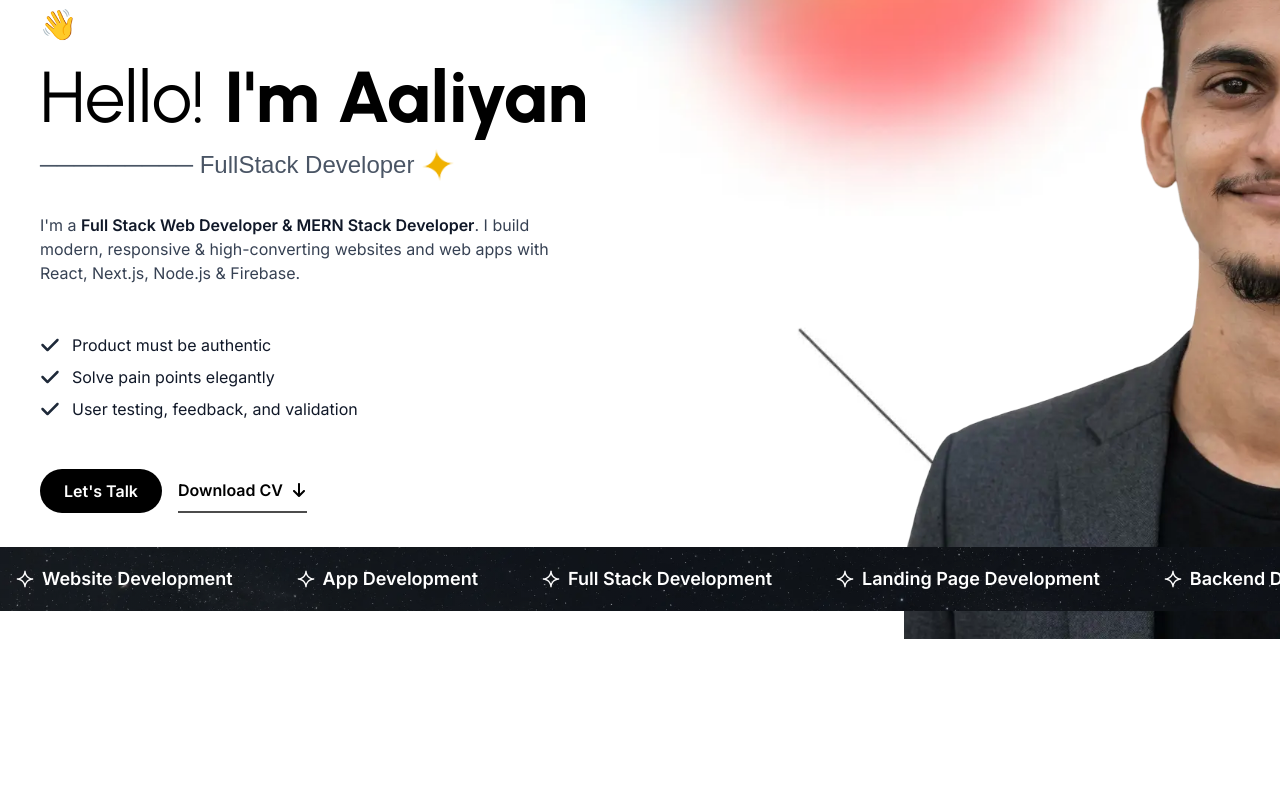
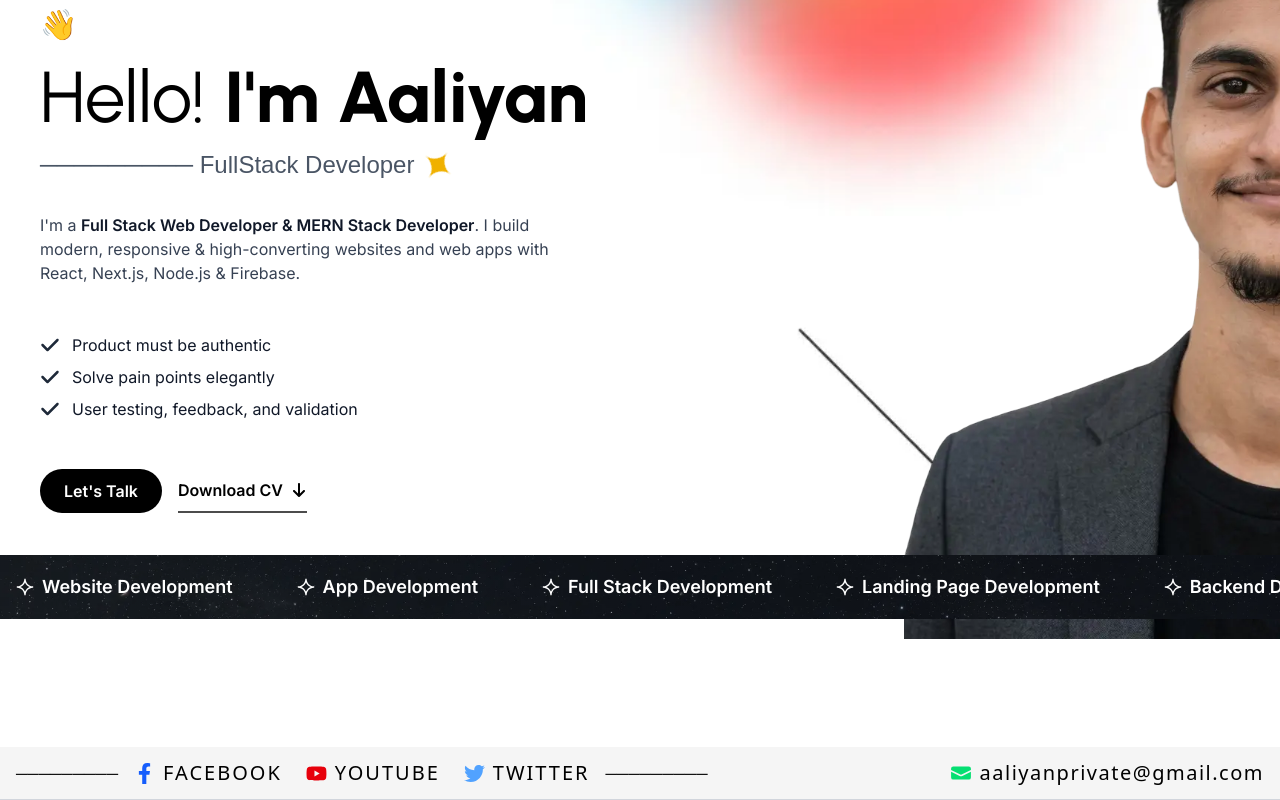
Before and after one commit to AaliyanAslam/aaliyan, a Next.js app: page / in a window 1280 px wide. Shown: the part 181-981 px from the top of the page. Before the commit the page ends 880 px from the top, so only its background shows below. Built offline with nearby package versions, Linux system fonts and the light colour scheme; a web font is replaced by a local one.

Commit message:
small contact strip added

```diff
--- /dev/null
+++ b/app/components/ContactStrip.jsx
@@ -0,0 +1,54 @@
+import React from "react";
+import { FaFacebookF, FaYoutube, FaTwitter } from "react-icons/fa";
+import { HiMiniEnvelope } from "react-icons/hi2";
+
+
+const ContactStrip = () => {
+  return (
+    <div className="w-full bg-[#f5f5f5] border-b border-gray-300 ">
+      <div className="max-w-7xl mx-auto px-4 py-3 flex flex-col md:flex-row items-center justify-between gap-4">
+        {/* Left Side */}
+        <div className="flex items-center gap-4 w-full md:w-auto">
+          ─────────
+          <div className="flex items-center gap-6 text-[11px] tracking-[2px] uppercase text-black font-medium">
+            <a
+              href="#"
+              className="text-xl flex items-center gap-2 hover:text-gray-600 transition"
+            >
+              <FaFacebookF size={21} className="text-blue-600" />
+              <span>Facebook</span>
+            </a>
+
+            <a
+              href="#"
+              className="text-xl flex items-center gap-2 hover:text-gray-600 transition"
+            >
+              <FaYoutube size={21} className="text-red-600" />
+              <span>Youtube</span>
+            </a>
+
+            <a
+              href="#"
+              className="text-xl flex items-center gap-2 hover:text-gray-600 transition"
+            >
+              <FaTwitter size={21} className="text-blue-400" />
+              <span>Twitter</span>
+            </a>
+          </div>
+          ─────────
+        </div>
+
+        {/* Right Side */}
+        <a
+          href="mailto:info.madhu786@gmail.com"
+          className="text-xl flex items-center gap-2  tracking-[1.5px]  text-black font-medium hover:text-gray-600 transition"
+        >
+          <HiMiniEnvelope className="text-green-400" size={22} />
+          <span>aaliyanprivate@gmail.com</span>
+        </a>
+      </div>
+    </div>
+  );
+};
+
+export default ContactStrip;
--- a/app/components/Hero.jsx
+++ b/app/components/Hero.jsx
@@ -24,7 +24,7 @@ const Hero = () => {
   }, []);
   return (
     <>
-      <div className="relative min-h-220 min-w-420 mx-auto flex flex-col md:flex-row items-center justify-between gap-6 md:gap-10 px-4 md:px-10 py-4 md:py-0">
+      <div className="select-none relative min-h-220 min-w-420 mx-auto flex flex-col md:flex-row items-center justify-between gap-6 md:gap-10 px-4 md:px-10 py-4 md:py-0">
         <div
           className="absolute inset-0 bg-cover bg-center animate-pulse"
           style={{
@@ -117,7 +117,7 @@ const Hero = () => {
           </div>
         </div>
       </div>
-      <div className="absolute bottom-2 left-0 right-0 hidden md:block w-full">
+      <div className="select-none absolute bottom-0 left-0 right-0 hidden md:block w-full">
         <div
           className={`relative overflow-hidden bg-linear-to-r from-gray-800 to-gray-900  ${inter.className} font-semibold`}
         >
--- a/app/page.js
+++ b/app/page.js
@@ -1,3 +1,4 @@
+import ContactStrip from "./components/ContactStrip";
 import Hero from "./components/Hero";
 import Navbar from "./components/Navbar";
 
@@ -6,6 +7,11 @@ export default function Home() {
     <>
     <Navbar/>
     <Hero/>
+    <div className="mt-12">
+
+    <ContactStrip/>
+
+    </div>
 
     </>
   );
```
